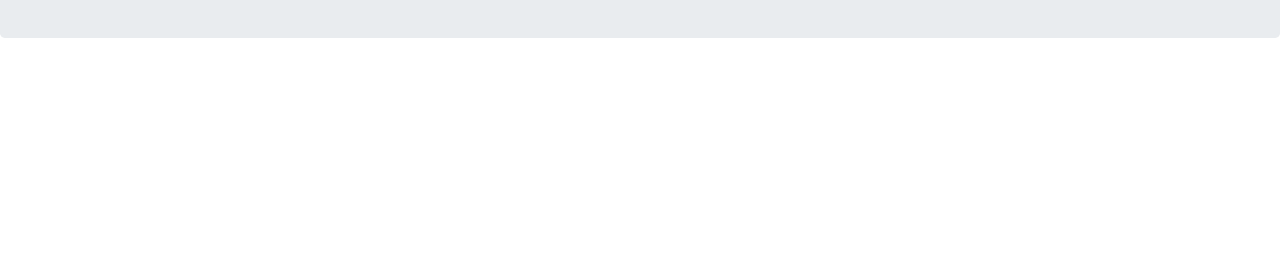
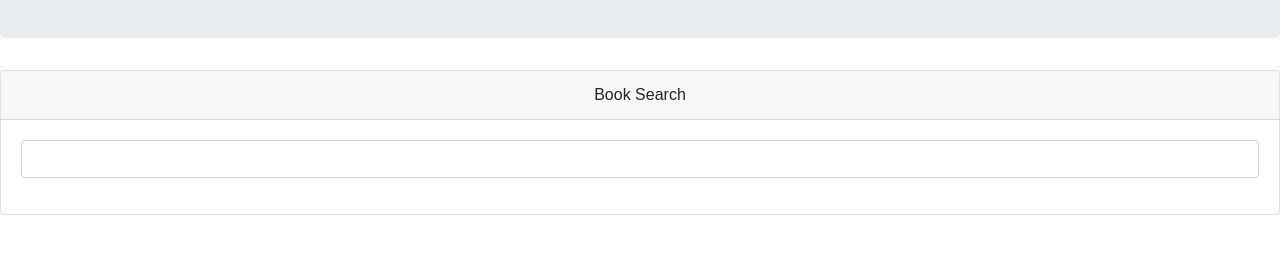
Before and after one commit to whereispolaris/react-books-api, a React (Create React App) app in the folder client/: page / in a window 1280 px wide. Shown: the part 251-504 px from the top of the page. Built offline with nearby package versions, Linux system fonts and the light colour scheme.

Commit message:
Created BookSearch component with form.

```diff
--- a/client/src/App.js
+++ b/client/src/App.js
@@ -1,6 +1,7 @@
 import React, { Component } from "react";
 import Header from './components/Header';
 import Jumbotron from "./components/Jumbotron";
+import BookSearch from "./components/BookSearch";
 import "./App.css";
 
 class App extends Component {
@@ -9,6 +10,7 @@ class App extends Component {
       <div className="App">
         <Header />
         <Jumbotron />
+        <BookSearch />
       </div>
     );
   }
--- a/client/src/components/BookSearch/index.js
+++ b/client/src/components/BookSearch/index.js
@@ -2,10 +2,19 @@ import React from "react";
 
 const BookSearch = () => {
     return (
-        <form>
-            <label htmlFor="book">Book:</label>
-            <input type="text" name="book" id="book" />
-        </form>
+        <div className="card">
+            <div class="card-header">
+                Book Search
+            </div>
+            <div className="card-body">
+                <form>
+                    <div className="form-group">
+                        <input type="text" className="form-control" name="book" id="book" />
+                    </div>
+                </form>
+            </div>
+        </div>
+
     )
 }
 
```
